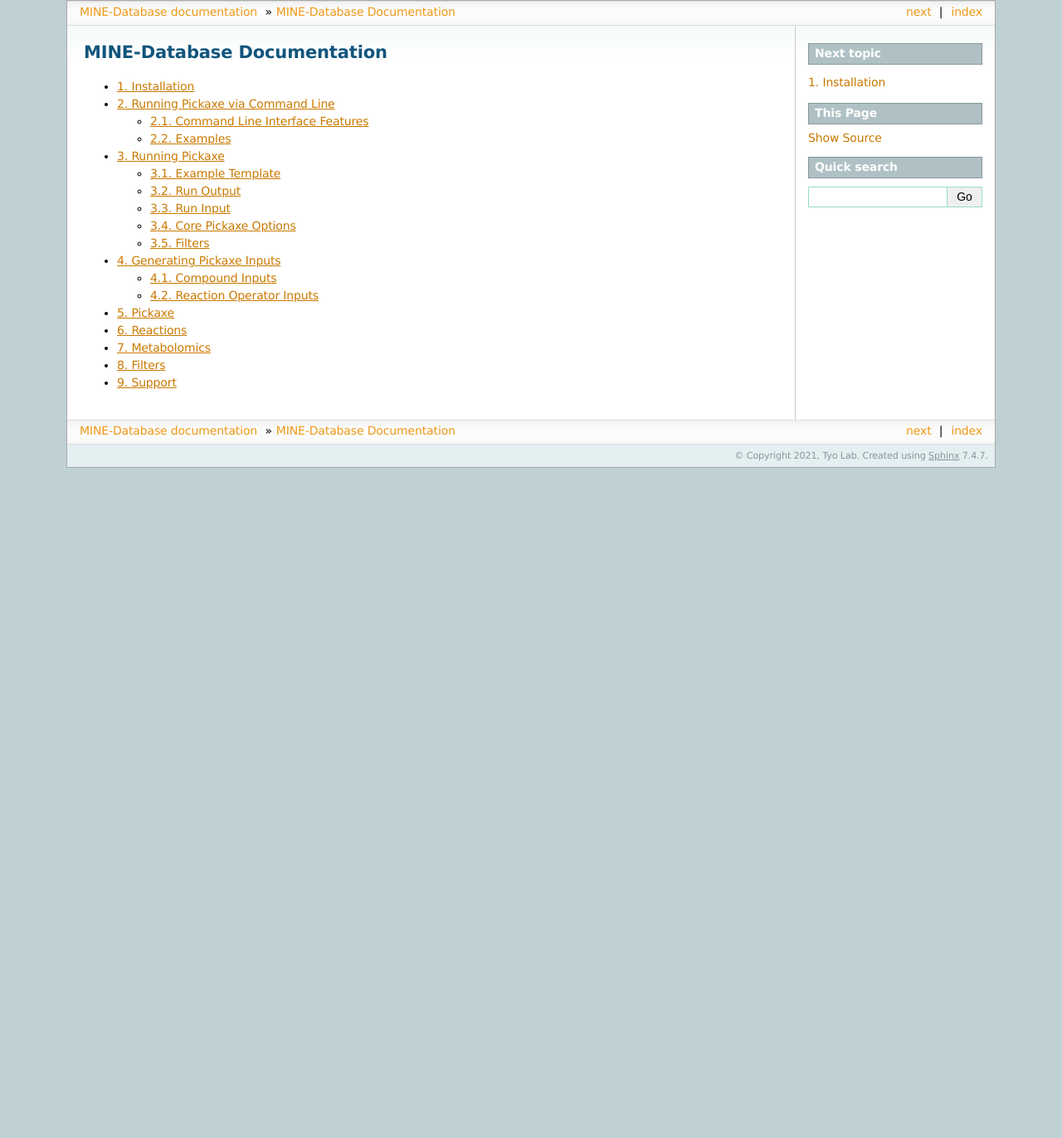
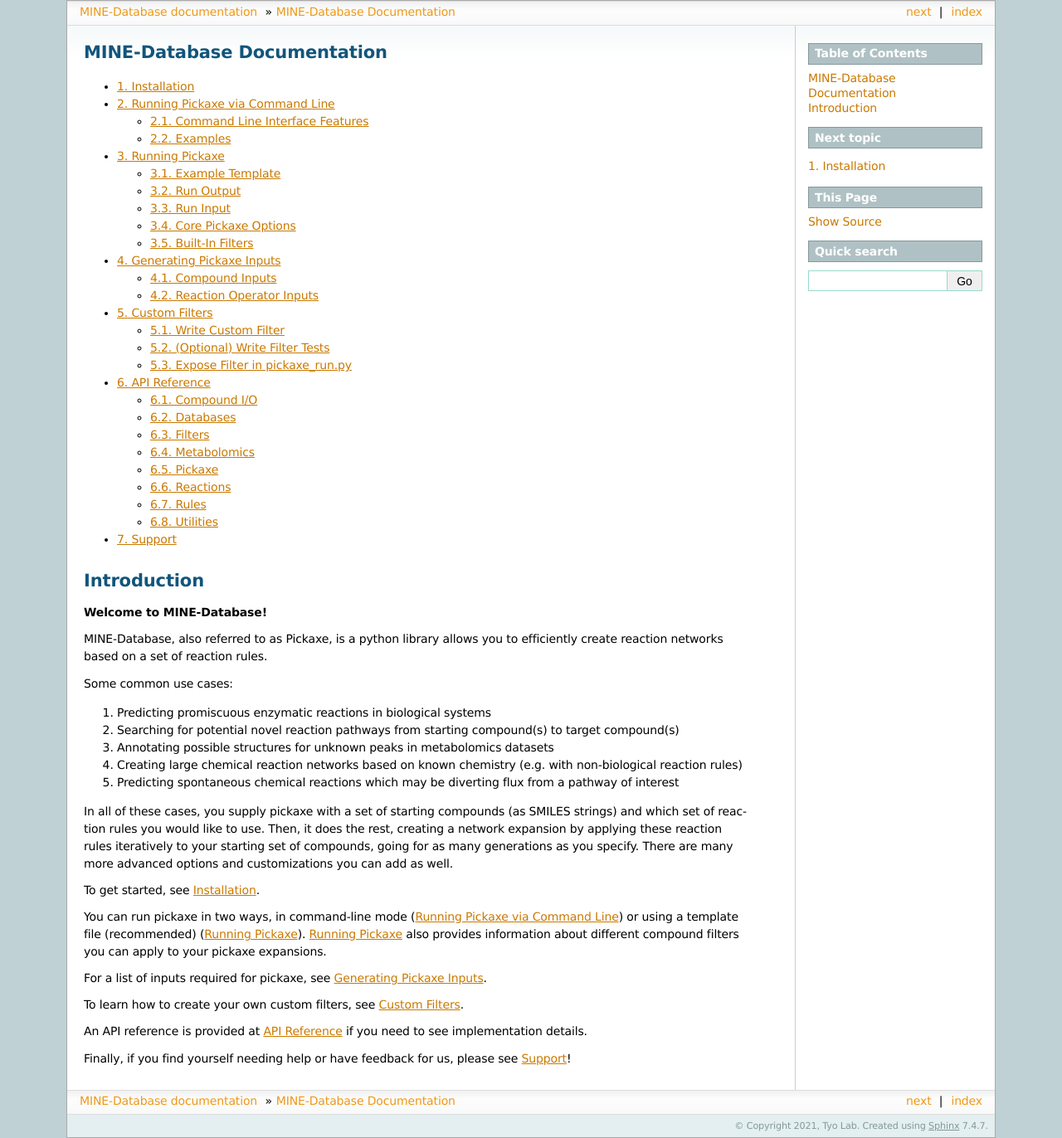
Before and after one commit to tyo-nu/MINE-Database, a Sphinx documentation site: the page built from docs/index.rst, in a window 1280 px wide. Shown: the whole page at 83% size. Built offline with Sphinx 7.4.7, drawn with Linux system fonts in a browser that asks for light colours; before the commit the page ends 900 px from its top, so only the background shows below that.

Commit message:
Updated docs - filters, intro, support, layout

```diff
--- /dev/null
+++ b/docs/api_ref/compound_io.rst
@@ -0,0 +1,5 @@
+Compound I/O
+============
+
+.. automodule:: minedatabase.compound_io
+    :members:
--- /dev/null
+++ b/docs/api_ref/databases.rst
@@ -0,0 +1,5 @@
+Databases
+=========
+
+.. automodule:: minedatabase.databases
+    :members:
--- a/docs/filters.rst
+++ b/docs/api_ref/filters.rst
@@ -2,4 +2,5 @@
 =======
 
 .. automodule:: minedatabase.filters
-    :members:
+   :members:
+   :private-members:
--- /dev/null
+++ b/docs/api_ref/rules.rst
@@ -0,0 +1,5 @@
+Rules
+=====
+
+.. automodule:: minedatabase.rules
+    :members:
--- /dev/null
+++ b/docs/api_ref/utils.rst
@@ -0,0 +1,5 @@
+Utilities
+=========
+
+.. automodule:: minedatabase.utils
+    :members:
--- a/docs/conf.py
+++ b/docs/conf.py
@@ -29,7 +29,7 @@
 # Add any Sphinx extension module names here, as strings. They can be
 # extensions coming with Sphinx (named 'sphinx.ext.*') or your custom
 # ones.
-extensions = ["sphinx.ext.autodoc", "numpydoc"]
+extensions = ["sphinx.ext.autodoc", "sphinx.ext.autosectionlabel", "numpydoc"]
 
 # Add any paths that contain templates here, relative to this directory.
 templates_path = ['_templates']
--- /dev/null
+++ b/docs/custom_filters.rst
@@ -0,0 +1,64 @@
+Custom Filters
+==============
+
+You can make your own custom filters to filter out compounds after each generation.
+For example, you could create a filter to only keep compounds with certain groups or a filter to only keep molecules of a certain size, etc.
+A few filters have already been written by the Tyo lab, which you can find at :ref:`Built-In Filters`.
+We recommend looking at these as examples of how to write a filter as you write your own.
+
+By creating and using a custom filter, you can limit the size of your expansion, which allows you to expand for more generations if desired.
+It also saves space in the database and should make downstream analysis faster.
+
+To create a custom filter, first, make sure that you have the MINE-Database repository cloned on your local machine (i.e. not installed with pip).
+
+The steps are then:
+
+1. Write custom Filter subclass in minedatabase/filters.py
+2. (optional) Write unit test(s) for this custom filter in tests/test_unit/test_filters.py
+3. Expose options for this filter subclass and add it to a pickaxe run in pickaxe_run.py
+
+Write Custom Filter
+-------------------
+To write a custom filter, you need to subclass the Filter class in filters.py. This class is an
+Abstract Base Class (ABC) which you can think of as a blueprint for other classes. In other words,
+it specifies which methods you need to implement in your custom filter so that pickaxe can use it.
+
+There are three methods you must implement (at a minimum). These are the __init__ method and the methods that are decorated with the
+@abc.abstractmethod decorator.
+
+1. **__init__** - Initialize your filter's options and inputs here.
+
+2. **filter_name** - This method just needs to return the filter name. This can be set to a constant string, set to a permanent self._filter_name (as in TanimotoSamplingFilter), or set to a custom self._filter_name (as in MetabolomicsFilter).
+
+3. **_choose_cpds_to_filter** - This is the main method you need to implement, where you can loop through the compounds at each generation and decide which ones to keep and which ones to filter out. See the built-in filters' implementations of this method for examples. This method needs to return a set of compound IDs (e.g. "Ccffda1b2e82fcdb0e1e710cad4d5f70df7a5d74f") that you wish to **remove** from the expansion. Note that if a compound is a side-product of a reaction producing a *kept* compound, that compound will not be removed from the expansion, even if it is in the set of compounds to remove.
+
+There are two optional methods you may override as well. See the Filter ABC in filters.py (:doc:`api_ref/filters`) for more details.
+
+1. **_pre_print** - This method prints to stdout just before the filter is applied. It should return None.
+
+2. **_post_print** - This method prints to stdout just after the filter is applied. Useful for printing a summary of filtering results. It should return None.
+
+(Optional) Write Filter Tests
+-----------------------------
+We recommend writing tests for your filter before using it. To do so, open tests/test_unit/test_filters.py.
+Make sure to import your custom filter at the top of the file. Then, you can write tests for your filters (just follow other tests as examples).
+To run your tests, make sure mongo is running locally and pytest is installed and run `pytest tests/test_unit/test_filters`.
+Note that a database gets created and deleted for each test. To look at this database, you can temporarily
+comment out the `delete_database('mongotest')` line in the test_db fixture in tests/conftest.py (and rerun pytest).
+
+Expose Filter in pickaxe_run.py
+-------------------------------
+The last step is to expose your filter's settings and options in pickaxe_run.py, the main file used to run pickaxe.
+If you open pickaxe_run.py, you will notice different sections for the various built-in filters.
+Feel free to create your own section for your custom filter, with whatever parameters it requries as input (in its __init__ method).
+Make sure to include a boolean parameter for whether to use your filter (similar to "tani_filter", "tani_sample", "mcs_filter" params).
+
+Once this is done, scroll down to the comment that says "# Apply filters". You'll notice an if statement for each
+filter. Under these, add your own if statement to check whether to use your filter with the boolean parameter
+you previously specified.
+
+Within this block, instantiate the filter with its required parameters and append it to pk.filters as done for the built-in filters.
+
+That's it! Now, pickaxe will use that filter (as long as its boolean value is set to True) during any expansions.
+
+If you have written tests for your filter and think it could be valuable to the community, feel free to submit a pull request at https://github.com/tyo-nu/MINE-Database to add your filter to the built-in set.
--- a/docs/index.rst
+++ b/docs/index.rst
@@ -14,10 +14,39 @@
    command_line.rst
    pickaxe_run.rst
    inputs.rst
+   custom_filters.rst
 
-   pickaxe.rst
-   reactions.rst
-   metabolomics.rst
-   filters.rst
+   api_reference.rst
 
    support.rst
+
+Introduction
+============
+**Welcome to MINE-Database!**
+
+MINE-Database, also referred to as Pickaxe, is a python library allows you to efficiently create reaction networks based on a set of reaction rules.
+
+Some common use cases:
+
+1. Predicting promiscuous enzymatic reactions in biological systems
+2. Searching for potential novel reaction pathways from starting compound(s) to target compound(s)
+3. Annotating possible structures for unknown peaks in metabolomics datasets
+4. Creating large chemical reaction networks based on known chemistry (e.g. with non-biological reaction rules)
+5. Predicting spontaneous chemical reactions which may be diverting flux from a pathway of interest
+
+In all of these cases, you supply pickaxe with a set of starting compounds (as SMILES strings) and which set of reaction rules you would like to use.
+Then, it does the rest, creating a network expansion by applying these reaction rules iteratively to your starting set of compounds, going for as many generations as you specify.
+There are many more advanced options and customizations you can add as well.
+
+To get started, see :doc:`install`.
+
+You can run pickaxe in two ways, in command-line mode (:doc:`command_line`) or using a template file (recommended) (:doc:`pickaxe_run`).
+:doc:`pickaxe_run` also provides information about different compound filters you can apply to your pickaxe expansions.
+
+For a list of inputs required for pickaxe, see :doc:`inputs`.
+
+To learn how to create your own custom filters, see :doc:`custom_filters`.
+
+An API reference is provided at :doc:`api_reference` if you need to see implementation details.
+
+Finally, if you find yourself needing help or have feedback for us, please see :doc:`support`!
--- a/docs/inputs.rst
+++ b/docs/inputs.rst
@@ -15,7 +15,7 @@
 Optional:
 
 #. Targets to filter for.
-#. Metabolomic data to filter with.
+#. Metabolomic data to filter with (see **met_data_path** parameter in :ref:`Built-In Filters`).
 
 Compound Input
 ~~~~~~~~~~~~~~
--- a/docs/pickaxe_run.rst
+++ b/docs/pickaxe_run.rst
@@ -16,7 +16,8 @@
 4. Specification of Filters
 
 This document gives the relevant code snippets from a template and expands on existing comments. Additionally, brief
-examples of relevant inputs will be created. For more detailed descriptions please see :doc:`inputs` and :doc:`filters`.
+examples of relevant inputs will be created. For more detailed descriptions please see :doc:`inputs` and :doc:`api_ref/filters`.
+To create custom filters, see :doc:`custom_filters`.
 
 Example Template
 ----------------
@@ -171,8 +172,8 @@
     quiet = True
     indexing = False
 
-Filters
--------
+Built-In Filters
+----------------
 Three general filters are supplied with Pickaxe:
 
 1. A tanimoto threshold filters
@@ -270,3 +271,82 @@
 
     # How to represent the function in text
     weight_representation = "T^4"
+
+Metabolomics Filter
+^^^^^^^^^^^^^^^^^^^
+If you have a metabolomics dataset you would like to filter compounds against, you can use this filter.
+It will force pickaxe to only keep compounds with masses (and, optionally, retention time (RT)) within a set
+tolerance of a list of peaks. For example, if you had a dataset containing 3 peaks at 100, 200, and 300 m/z,
+you could do an expansion and only keep compounds with masses within 0.001 Da of those 3 values.
+
+This is useful for trying to annotate unknown peaks starting from a set of known compounds in a specific organism
+from which metabolomics data was collected.
+
+The filter is specified as follows. The following arguments are required:
+
+1. **metabolomics_filter** specifies whether to use this filter
+
+2. **met_data_path** specifies where to find your list of peaks in CSV format.
+
+Format of CSV:
+
+    Peak ID, Retention Time, Aggregate M/Z, Polarity, Compound Name, Predicted Structure (smile), ID
+
+    Peak1, 6.33, 74.0373, negative, propionic acid, CCC(=O)O, yes
+
+    Peak2, 26.31, 84.06869909, positive, , , no
+
+    ...
+
+Note that only unidentified peaks will be used by the filter.
+
+3. **possible_adducts** specifies the possible adducts to consider when matching peaks, as different adducts cause different mass changes. For a list of options, see the first columns of  "Negative Adducts full.txt" and "Positive Adducts full.txt" in minedatabase/data/adducts.
+
+4. **mass_tolerance** specifies (in Da) the mass tolerance to use for matching peaks. For example, if 0.001, only compounds with masses between 99.999 and 100.001 would match a peak at 100 m/z.
+
+The following optional arguments allow you to add retention time as an extra constraint in the filter.
+Note that this requires that you have built a RandomForestRegressor machine learning model to predict
+retention time for arbitrary compounds, using mordred fingerprints as input.
+
+5. **rt_predictor_pickle_path** specifies the path to the built model (pickled). Make sure this is None, if you don't want to match based on retention time.
+
+6. **rt_threshold** specifies the retention time tolerance (in whatever units RT is in the file at met_data_path)
+
+7. **rt_important_features** specifies which mordred descriptors to use as input into the model (must be in same order as model expects them to be). If None, will use all (including 3D) mordred descriptors.
+
+.. code-block:: python
+
+    # Apply this filter?
+    metabolomics_filter = False
+
+    # Path to csv with list of detected masses (and optionally, retention times).
+    # For example: Peak ID, Retention Time, Aggregate M/Z, Polarity, Compound Name,
+    # Predicted Structure (smile), ID
+    #
+    # Peak1, 6.33, 74.0373, negative, propionic acid, CCC(=O)O, yes
+    # Peak2, 26.31, 84.06869909, positive, , , no
+    # ...
+    met_data_path = "./local_data/ADP1_Metabolomics_PeakList_final.csv"
+
+    # Name of dataset
+    met_data_name = "ADP1_metabolomics"
+
+    # Adducts to add to each mass in mass list to create final list of possible
+    # masses.
+    # See "./minedatabase/data/adducts/All adducts.txt" for options.
+    possible_adducts = ["[M+H]+", "[M-H]-"]
+
+    # Tolerance in Da
+    mass_tolerance = 0.001
+
+    # Retention Time Filter Options (optional but included in metabolomics filter)
+
+    # Path to pickled machine learning predictor (SMILES => RT)
+    rt_predictor_pickle_path = "../RT_Prediction/final_RT_model.pickle"
+
+    # Allowable deviation in predicted RT (units just have to be consistent with dataset)
+    rt_threshold = 4.5
+
+    # Mordred descriptors to use as input to model (must be in same order as in trained model)
+    # If None, will try to use all (including 3D) mordred descriptors
+    rt_important_features = ["nAcid", "ETA_dEpsilon_D", "NsNH2", "MDEO-11"]
--- a/docs/support.rst
+++ b/docs/support.rst
@@ -1,6 +1,6 @@
 Support
 =======
 
-How to contact us
+Need help? Found a bug? Have an idea for a useful feature?
 
-Open an issue on github
+Feel free to open up an issue at https://github.com/tyo-nu/MINE-Database for any of these situations, and we will get back to you as soon as we can!
```
Also changed, not shown: docs/api_reference.rst (added, +12 -0 lines), docs/api_ref/metabolomics.rst (renamed from docs/metabolomics.rst), docs/api_ref/pickaxe.rst (renamed from docs/pickaxe.rst), docs/api_ref/reactions.rst (renamed from docs/reactions.rst).
